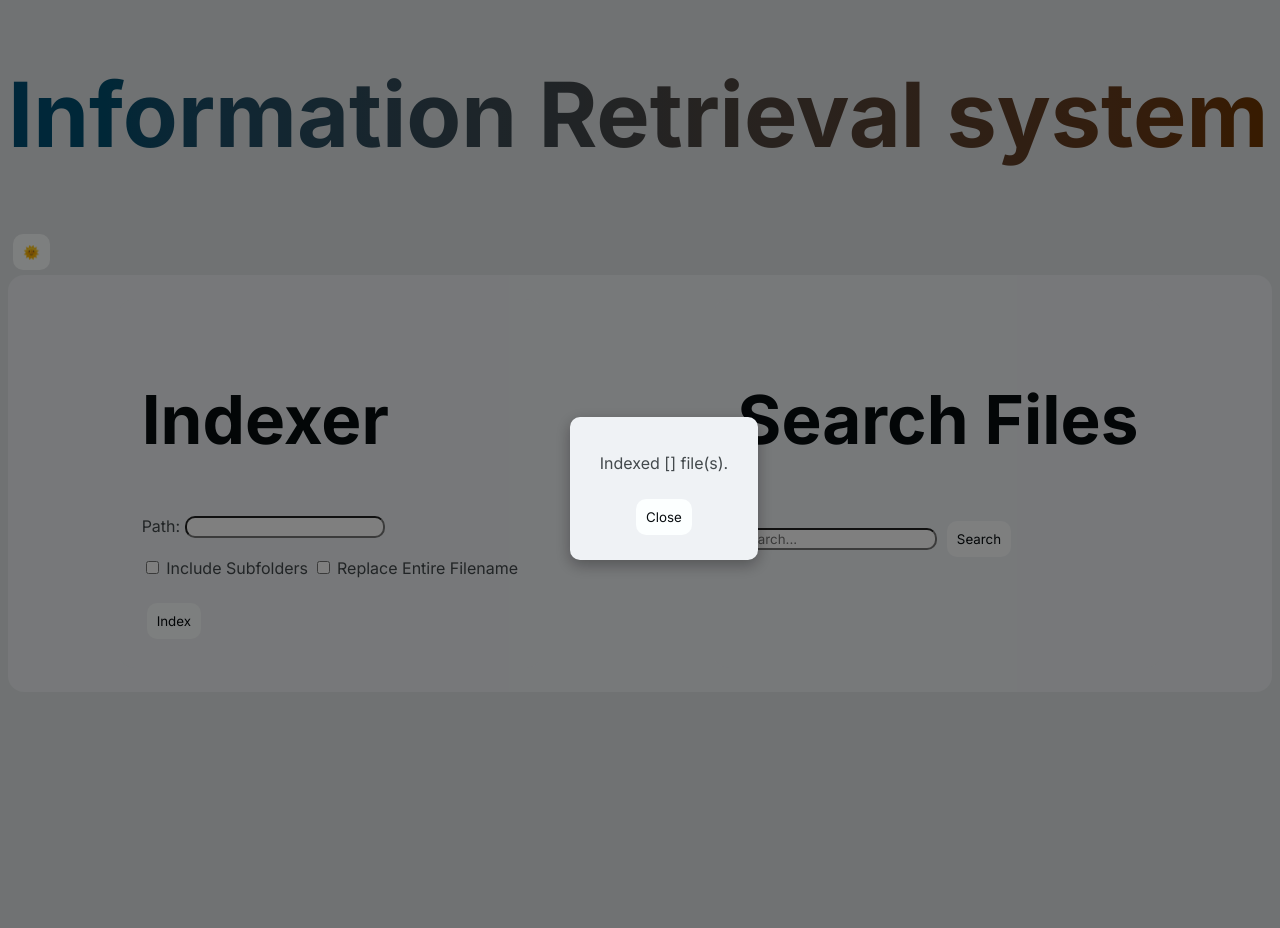
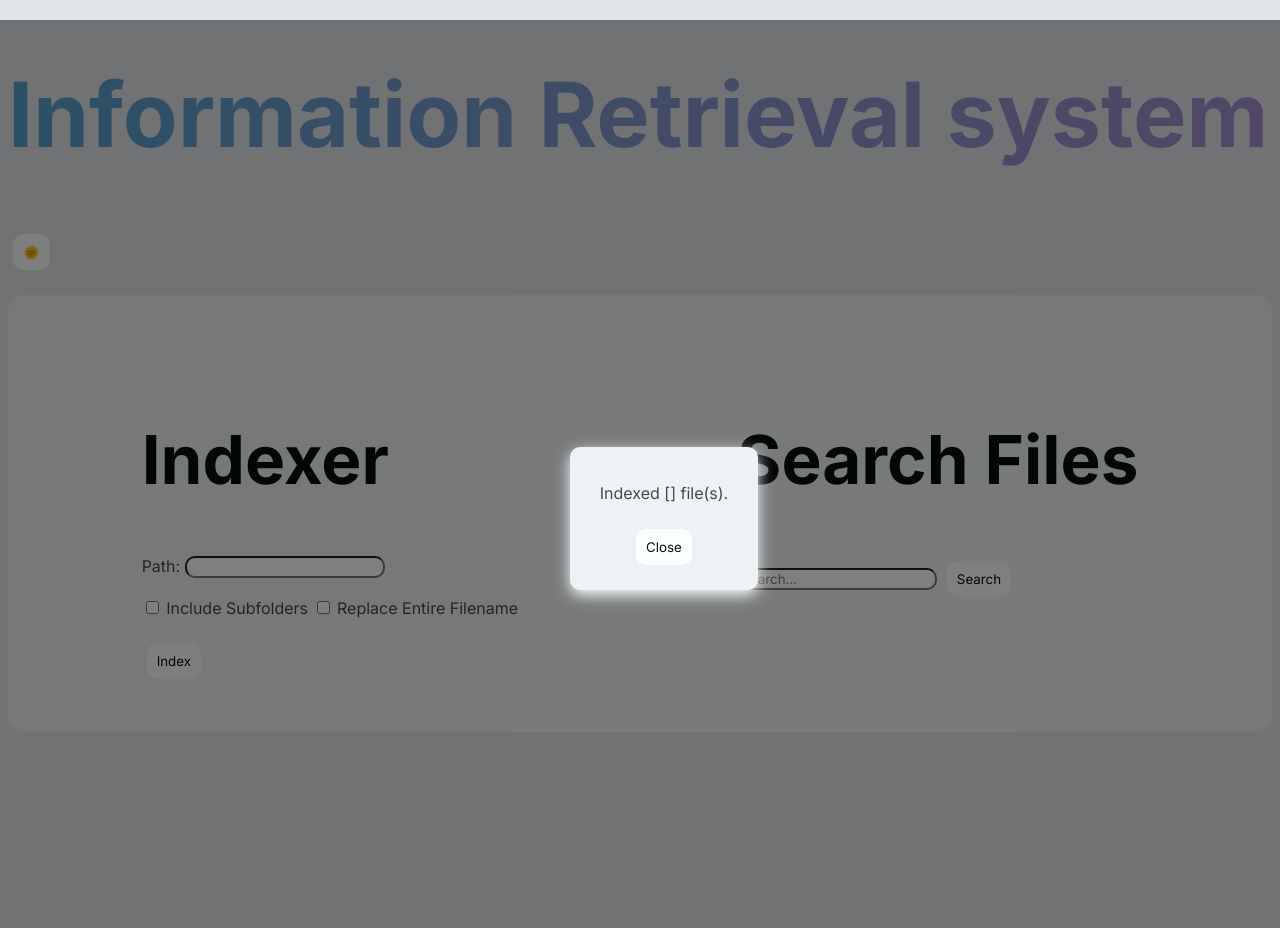
Before and after one commit to engag1ng/hirmes, a Flask app: template templates/index.html in a window 1280 px wide. Run offline with Flask 3, Linux system fonts and the light colour scheme; the template is opened without the code that fills it: most values are stand-ins (such as "Sample title", 1, 10 or a date in 2020).

Commit message:
changed layout slightly; spellcheck optimized (kinda)

```diff
--- a/backend/search.py
+++ b/backend/search.py
@@ -85,10 +85,13 @@
             MAX_DISTANCE = max(1, len(word) // 3)
             ACCEPT_DISTANCE = max(1, len(word) // 4)
             closest_entry = None
-
             for entry in dic:
-                if word in dic:
+                if not entry:
+                    continue
+                if entry == word:
                     break
+                if entry[0] != word[0]:
+                    continue
                 dist = levenshtein_distance(word, entry)
                 if dist <= ACCEPT_DISTANCE:
                     min_distance = 0
--- a/static/css/styles.css
+++ b/static/css/styles.css
@@ -11,13 +11,8 @@
   --highlight: oklch(1 0.01 235);
   --border: oklch(0.6 0.01 235);
   --border-muted: oklch(0.7 0.01 235);
-  --primary: oklch(0.4 0.1 235);
-  --secondary: oklch(0.4 0.1 55);
-  --danger: oklch(0.5 0.05 30);
-  --warning: oklch(0.5 0.05 100);
-  --success: oklch(0.5 0.05 160);
-  --info: oklch(0.5 0.05 260);
-  --shadow: oklch(0 0 0 / 30%)
+  --primary: oklch(0.68 0.1 235);
+  --secondary: oklch(0.69 0.09583 300);
 }
 :root[data-theme="dark"] {
   --bg-dark: oklch(0.1 0.005 235);
@@ -52,6 +36,7 @@
   background-color: var(--bg);
   border-radius: 1rem;
   padding: 1.5rem;
+  margin-top: 20px;
 }
 
 button {
@@ -107,7 +92,7 @@
     background: var(--bg);
     padding: 20px 30px;
     border-radius: 10px;
-    box-shadow: 0 5px 15px var(--shadow);
+    box-shadow: 0 5px 15px var(--highlight);
     text-align: center;
 }
 
--- a/templates/index.html
+++ b/templates/index.html
@@ -55,12 +55,23 @@
 
     </div>
     {% if search_results %}
-        <h2>Search Results:</h2>
-        <ul>
+    <div>
+        <h2>Search Results</h2>
+        <table>
+            <tr>
+                <th>Path</th>
+                <th>Page</th>
+                <th>?TF?</th>
+            </tr>
             {% for item in search_results %}
-                <li>{{ item }}</li>
+            <tr>
+                <td>{{ item[0] }}</td>
+                <td>{{ item[1] }}</td>
+                <td>{{ item[2] }}</td>
+            </tr>
             {% endfor %}
-        </ul>
+        </table>
+    </div>
     {% endif %}
     <!-- Popup structure -->
     <div class="popup-overlay" id="popupOverlay">
```
Also changed, not shown: other parts of static/css/styles.css (+19 -14 lines).
